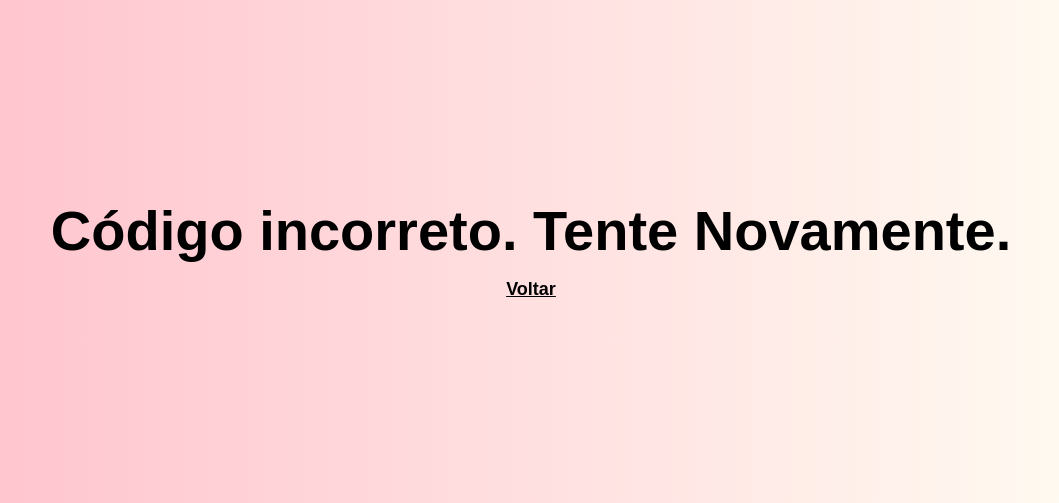
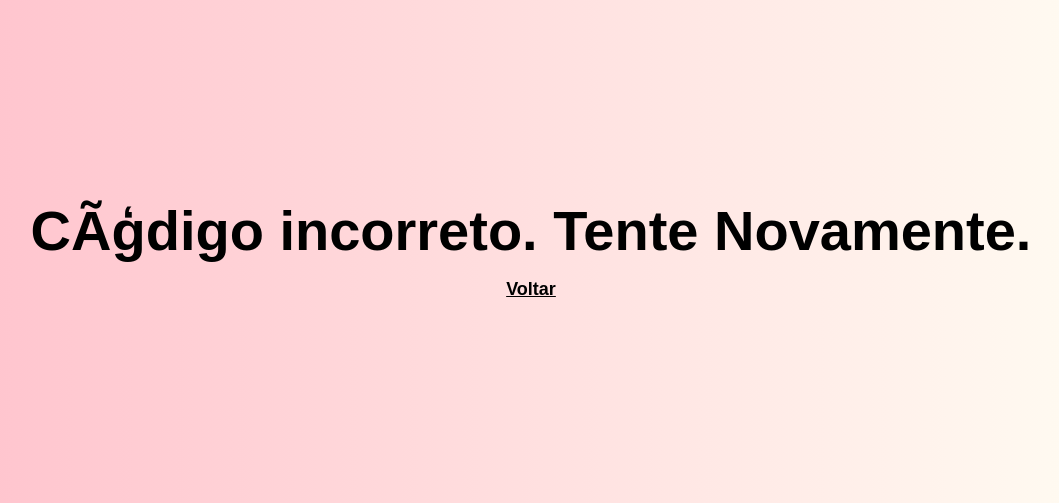
Before and after one commit to leolimag/two-factor-auth, a PHP site: page /failed.php in a window 1280 px wide. Shown: the part 170-673 px from the top of the page, without its empty margins (109-1168 px from the left). Run offline with PHP 8.4, Linux system fonts and the light colour scheme.

Commit message:
Update failed.php

```diff
--- a/two-factor-authentication/failed.php
+++ b/two-factor-authentication/failed.php
@@ -5,11 +5,11 @@
     <meta http-equiv="X-UA-Compatible" content="IE=edge">
     <meta name="viewport" content="width=device-width, initial-scale=1.0">
     <link rel="stylesheet" href="css/style.css">
-    <title>Código incorreto</title>
+    <title>CÃģdigo incorreto</title>
 </head>
 <body class="background">
 <div class="content-success">
-    <h1>Código incorreto. Tente Novamente.</h1>
+    <h1>CÃģdigo incorreto. Tente Novamente.</h1>
     <p><a class="link" href="index.php">Voltar</a></p>
 </div>
 </body>
```
